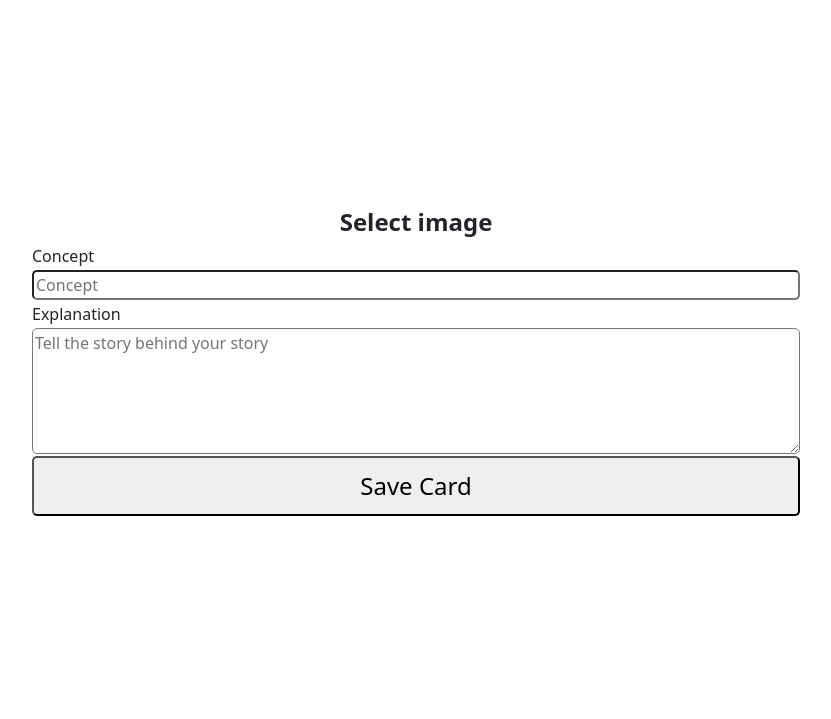
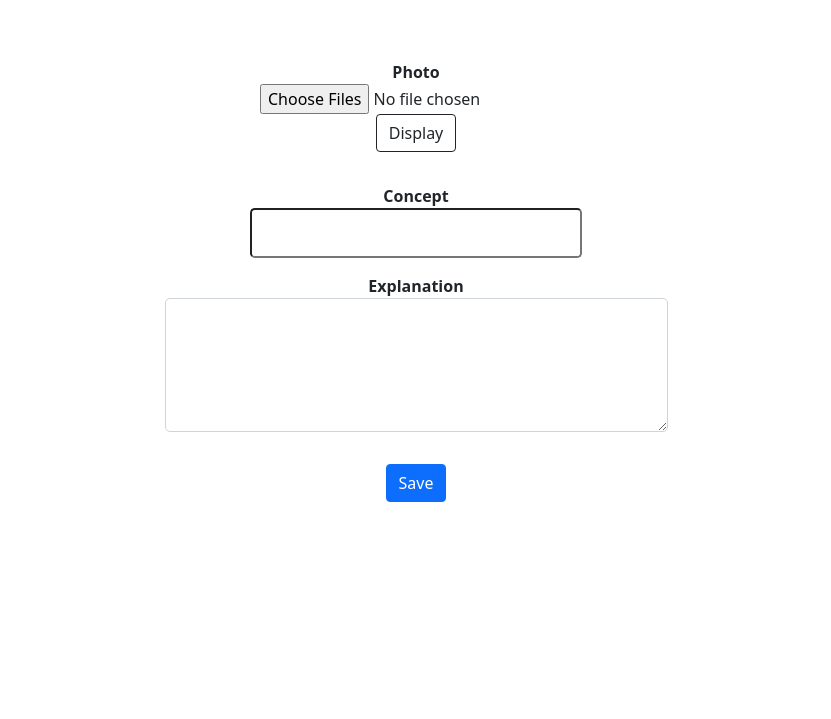
Before and after one commit to AhmedS624/Photographic-Memory, a Flask app: template final_project/templates/cards.html in a window 1280 px wide. Shown: the part 56-775 px from the top of the page, without its empty margins (224-1055 px from the left). Run offline with Flask 2, Linux system fonts and the light colour scheme; the template is opened without the code that fills it: values that come from a table or form of the project are taken from there, others are empty; parts of the project's set-up code (start-up, migrations or seed data) failed here and were passed over; some libraries are stand-ins or nearby versions.

Commit message:
card create

```diff
--- a/final_project/Models.py
+++ b/final_project/Models.py
@@ -7,7 +7,7 @@ def load_user(user_id):
 
 class Users(db.Model,UserMixin):
     id = db.Column(db.Integer,primary_key = True)
-    username = db.Column(db.String(20), unique = True, nullable = False)
+    username = db.Column(db.String(50), unique = True, nullable = False)
     email = db.Column(db.String(120),unique = True, nullable = False)
     password = db.Column(db.String(60), nullable = False)
     cards = db.relationship('Cards', backref ='author',lazy =True)
@@ -19,7 +19,7 @@ class Cards(db.Model):
     user_id = db.Column(db.Integer,db.ForeignKey('users.id'), nullable = False)
     concept = db.Column(db.String(50), nullable =False)
     explanation = db.Column(db.Text, nullable =False)
-    photo = db.Column(db.String(20), nullable = False, default = 'default.jpg')
+    photo = db.Column(db.Image, nullable = False, default = 'default.jpg')
 
     def __repr__(self):
         return f"Cards('{self.concept}','{self.explanation}', '{self.photo}')"
--- a/final_project/forms.py
+++ b/final_project/forms.py
@@ -1,5 +1,6 @@
 from flask_wtf import FlaskForm
-from wtforms import StringField,PasswordField,SubmitField
+from flask_wtf.file import FileAllowed
+from wtforms import StringField,PasswordField,SubmitField,FileField,TextAreaField,MultipleFileField
 from wtforms.validators import DataRequired, Length, Email, EqualTo, ValidationError
 from final_project.Models import Users
 
@@ -29,3 +30,17 @@ class login_form(FlaskForm):
 
     password = PasswordField('Password', validators=[DataRequired()])
     submit = SubmitField('Login')
+
+class card_form(FlaskForm):
+    photo = MultipleFileField('Photo',validators=[FileAllowed(['jpg','png'])])
+
+    concept = StringField('Concept',validators=[DataRequired(),Length(min=2, max=50)])
+
+    explanation = TextAreaField('Explanation',validators=[DataRequired()])
+
+    submit = SubmitField('Save')
+
+    def validate_username(self,username):
+        card = Cards.query.filter_by(name=name.data).first()
+        if card:
+            raise ValidationError('This card already exists choose another name')
--- a/final_project/static/script.js
+++ b/final_project/static/script.js
@@ -1,7 +1,23 @@
-var loadFile = function(event) {
-    var output = document.getElementById('output');
-    output.src = URL.createObjectURL(event.target.files[0]);
-    output.onload = function() {
-      URL.revokeObjectURL(output.src) // free memory
-    }
-  };
+function myFunction() {
+   var length = document.getElementById('formFileMultiple').files.length
+   for(i=0;i <= length; i++)
+   {
+     var file = document.getElementById('formFileMultiple').files[i];
+
+     var reader  = new FileReader();
+     // it's onload event and you forgot (parameters)
+     reader.onload = function(e)  {
+         var image = document.createElement("img");
+         // the result image data
+         image.src = e.target.result;
+         image.height = 300;
+         image.width = 350;
+         var location = document.getElementById('targetID');
+         location.appendChild(image);
+      }
+      // you have to declare the file loading
+      reader.readAsDataURL(file);
+      const element = document.getElementById('display')
+      element.remove();
+   }
+  }
--- a/final_project/static/style.css
+++ b/final_project/static/style.css
@@ -9,16 +9,9 @@
     place-items: center;
     height: 90vh;
     width:100vw;
-
     margin:0;
 }
-.card_crafter
-{
-    width: 60%;
-    max-width: 800px;
 
-
-}
 .form
 {
     display: flex;
@@ -35,6 +28,11 @@
 
     border-radius: 5px;
 }
+.form-control-label{
+    font-weight: bold;
+}
+
+
 #save_button
 {
     font-size: 1.5em;
@@ -49,12 +47,14 @@
     font-weight : bold;
 }
 /*register form */
-.mb-3 ,.border-top
+.form-group ,.border-top
 {
     display: grid;
     place-items: center;
 }
 .content
 {
+    display:grid;
+    place-content:center;
     margin-top: 60px;
 }
--- a/final_project/templates/cards.html
+++ b/final_project/templates/cards.html
@@ -3,24 +3,50 @@
     Cards
 {% endblock %}
 {% block main %}
-    <div class="card_container">
-      <div class="card_crafter">
+<div class="content">
+  <form action="" method="POST" enctype="multipart/form-data">
+      {{ form.hidden_tag() }}
+      <fieldset class="form-group mb-3">
 
 
-        <form action="/cards.html" method="post" class="form">
-          <input type="file" accept="image/*" name="img" id="file" onchange="loadFile(event)" style="display:none;">
-          <label for="file" style="cursor: pointer;" id = "img_label">Select image</label>
-          <img id="output" width="40%" height="50%"/>
+            <div class="form-group mb-3">
+                {{ form.photo.label(class="form-control-label") }}
+                {{ form.photo(class="form-control-file" , id = 'formFileMultiple') }}
+                <button onclick="myFunction();" id="display" class="btn btn-outline-dark">Display</button>
+                {% if form.photo.errors %}
+                    {% for error in form.photo.errors %}
+                        <span class="text-danger">
+                            {{error}}
+                        </span>
+                    {% endfor %}
+                {% endif %}
+                <div class="mt-3" id="targetID">
 
-          <lable>Concept</lable>
-          <input type="text" class="concept" name="concept" placeholder="Concept">
+                </div>
 
-          <label>Explanation</label>
-          <textarea rows="5" cols="50" id="explanation" name="explanation" placeholder="Tell the story behind your story" ></textarea>
-          <button id="save_button">Save Card</button>
+            </div>
+
+          <div class="form-group mb-3">
+              {{ form.concept.label(class="form-control-label") }}
+              {{ form.concept(class="form-control-lg") }}
+          </div>
+          <div class="form-group mb-3">
+            {{ form.explanation.label(class="form-control-label") }}
+            {{ form.explanation(class="form-control",rows="5",cols = "50") }}
+            {% if form.explanation.errors %}
+                {% for error in form.explanation.errors %}
+                    <span class="text-danger">
+                        {{error}}
+                    </span>
+                {% endfor %}
+            {% endif %}
+          </div>
 
 
-        </form>
+      </fieldset>
+      <div class="form-group mb-3">
+          {{ form.submit(class="btn btn-primary") }}
       </div>
-    </div>
+  </form>
+</div>
 {% endblock %}
--- a/final_project/templates/layout.html
+++ b/final_project/templates/layout.html
@@ -24,8 +24,15 @@
               <li class="nav-item">
                 <a class="nav-link active" aria-current="page" href="/">Home</a>
               </li>
-              <li class="nav-item">
-                <a class="nav-link"  href="/cards">All Cards</a>
+              <li class="nav-item dropdown">
+                <a class="nav-link dropdown-toggle" href="/cards" id="navbarDropdown" role="button" data-bs-toggle="dropdown" aria-expanded="false">
+                  Cards
+                </a>
+                <ul class="dropdown-menu" aria-labelledby="navbarDropdown">
+                  <li><a class="dropdown-item" href="/cards">Create</a></li>
+                  <li><hr class="dropdown-divider"></li>
+                  <li><a class="dropdown-item" href="#">Browse</a></li>
+                </ul>
               </li>
               <li class="nav-item dropdown">
                 <a class="nav-link dropdown-toggle" href="/palaces" id="navbarDropdown" role="button" data-bs-toggle="dropdown" aria-expanded="false">
--- a/final_project/templates/login.html
+++ b/final_project/templates/login.html
@@ -13,13 +13,13 @@
             <fieldset class="mb-3">
 
                 <div class="mb-3">
-                    {{ form.email.label(class="form-control-label") }}
-                    {{ form.email(class="form-control mx-auto w-auto") }}
+                    {{ form.email.label(class="form-control-label ") }}
+                    {{ form.email(class="form-control w-auto") }}
                 </div>
 
                 <div class="mb-3">
                     {{ form.password.label(class="form-control-label") }}
-                    {{ form.password(class="form-control mx-auto w-auto") }}
+                    {{ form.password(class="form-control w-auto") }}
                 </div>
                 <div class="mb-3">
                     {{ form.submit(class="btn btn-primary") }}
```
Also changed, not shown: final_project/routes.py (+14 -11 lines), final_project/templates/register.html (+31 -17 lines), final_project/static/photos/default.PNG (added), 1 other file.
